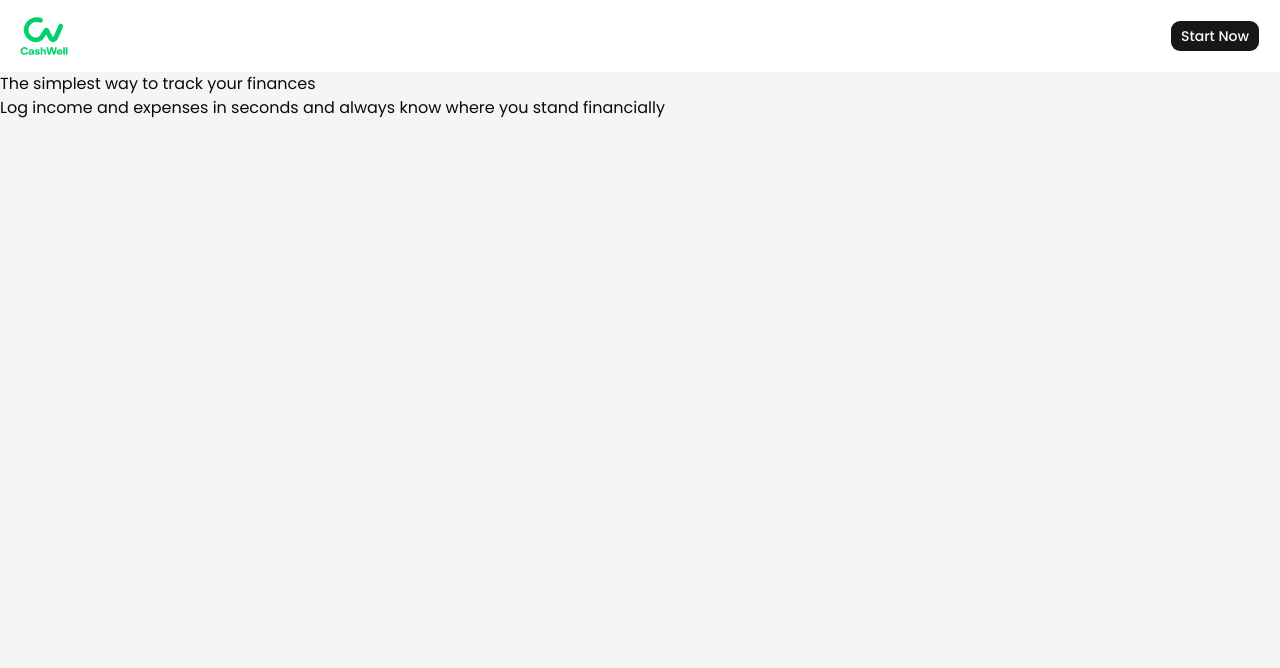
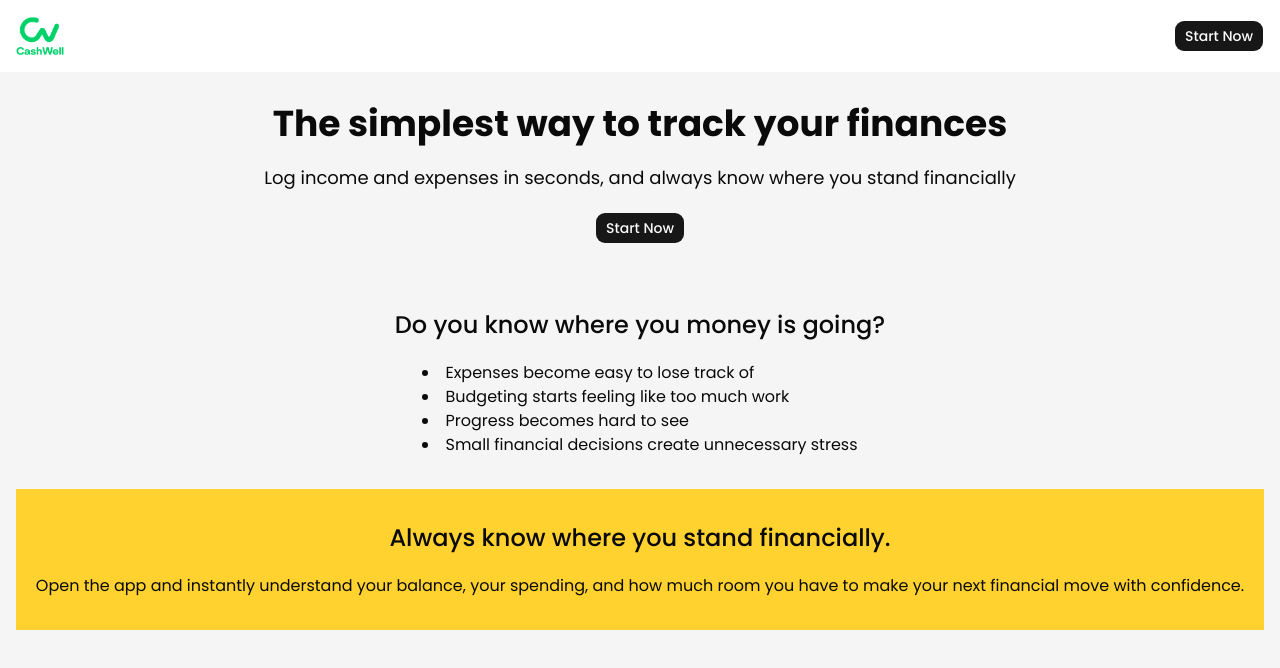
Before and after one commit to Elix-lab/finance-app, a Next.js app: page / in a window 1280 px wide. Shown: the top 668 px of the page. Built offline with nearby package versions, Linux system fonts and the light colour scheme.

Commit message:
Created Hero.tsx, Stakes.tsx, and started ValueProposition.tsx

```diff
--- a/pnpm-workspace.yaml
+++ b/pnpm-workspace.yaml
@@ -1,3 +1,7 @@
+allowBuilds:
+  msw: true
+  sharp: true
+  unrs-resolver: true
 ignoredBuiltDependencies:
   - sharp
   - unrs-resolver
--- a/src/app/layout.tsx
+++ b/src/app/layout.tsx
@@ -17,7 +17,7 @@ export default function RootLayout({
   return (
     <html lang="en" className="h-full">
       <body
-        className={`${poppins.className} antialiased min-h-[100dvh] bg-background`}
+        className={`${poppins.className} antialiased min-h-[100dvh]`}
       >
         <Providers>
           {children}
--- a/src/app/page.tsx
+++ b/src/app/page.tsx
@@ -1,13 +1,18 @@
 import Image from "next/image";
 import NavBar from "@/components/home-page/NavBar";
 import Hero from "@/components/home-page/Hero";
+import Stakes from "@/components/home-page/Stakes";
+import ValueProposition from "@/components/home-page/ValueProposition";
 
 export default function Home() {
-
   return (
-    <>
-      <NavBar/>
-      <Hero/>
-    </>
+    <div>
+      <NavBar />
+      <div className="px-4">
+        <Hero />
+        <Stakes/>
+        <ValueProposition/>
+      </div>
+    </div>
   );
 }
--- a/src/components/dashboard/Header.tsx
+++ b/src/components/dashboard/Header.tsx
@@ -1,6 +1,3 @@
-import { auth } from "@/lib/auth";
-import { SignOutButton } from "../auth/SignOutButton";
-import Image from "next/image";
 import UserDropDown from "../user/UserDropDown";
 import Link from "next/link";
 
--- a/src/components/home-page/Hero.tsx
+++ b/src/components/home-page/Hero.tsx
@@ -1,11 +1,19 @@
+import { Button } from "../ui/button";
+import Link from "next/link";
+
 function Hero() {
   return (
-    <div>
-      <h1>The simplest way to track your finances</h1>
-      <p>
-        Log income and expenses in seconds and always know where you stand
+    <div className="flex flex-col items-center justify-center gap-5 py-8 text-center">
+      <h1 className="text-4xl font-bold text-balance">
+        The simplest way to track your finances
+      </h1>
+      <p className="text-balance text-lg">
+        Log income and expenses in seconds, and always know where you stand
         financially
       </p>
+      <Button asChild>
+        <Link href="/dashboard">Start Now</Link>
+      </Button>
     </div>
   );
 }
--- a/src/components/home-page/NavBar.tsx
+++ b/src/components/home-page/NavBar.tsx
@@ -3,7 +3,7 @@ import { Button } from "../ui/button";
 
 function NavBar() {
     return(
-        <header className="flex justify-between items-center py-3 px-5 bg-white">
+        <header className="flex justify-between items-center py-3 px-4 bg-white">
             {/* Logo */}
             <Link href="/">
                 <img src="/CashWell.png" alt="CashWell logo" className="w-12"/>
--- /dev/null
+++ b/src/components/home-page/Stakes.tsx
@@ -0,0 +1,18 @@
+function Stakes() {
+  return (
+    <div className="flex flex-col items-center gap-5 py-8">
+      <h2 className="text-2xl/snug font-medium text-balance text-center">
+        {/* Money becomes harder to manage when you don’t know where it’s going. */}
+        Do you know where you money is going?
+      </h2>
+      <ul className="list-disc list-inside">
+        <li>Expenses become easy to lose track of</li>
+        <li>Budgeting starts feeling like too much work</li>
+        <li>Progress becomes hard to see</li>
+        <li>Small financial decisions create unnecessary stress</li>
+      </ul>
+    </div>
+  );
+}
+
+export default Stakes;
--- /dev/null
+++ b/src/components/home-page/ValueProposition.tsx
@@ -0,0 +1,12 @@
+function ValueProposition() {
+  return (
+    <div className="flex flex-col items-center gap-5 py-8 bg-amber-300">
+      <h2 className="text-2xl/snug font-medium text-balance text-center">
+        Always know where you stand financially.
+      </h2>
+      <p className="text-balance">Open the app and instantly understand your balance, your spending, and how much room you have to make your next financial move with confidence.</p>
+    </div>
+  );
+}
+
+export default ValueProposition;
```
